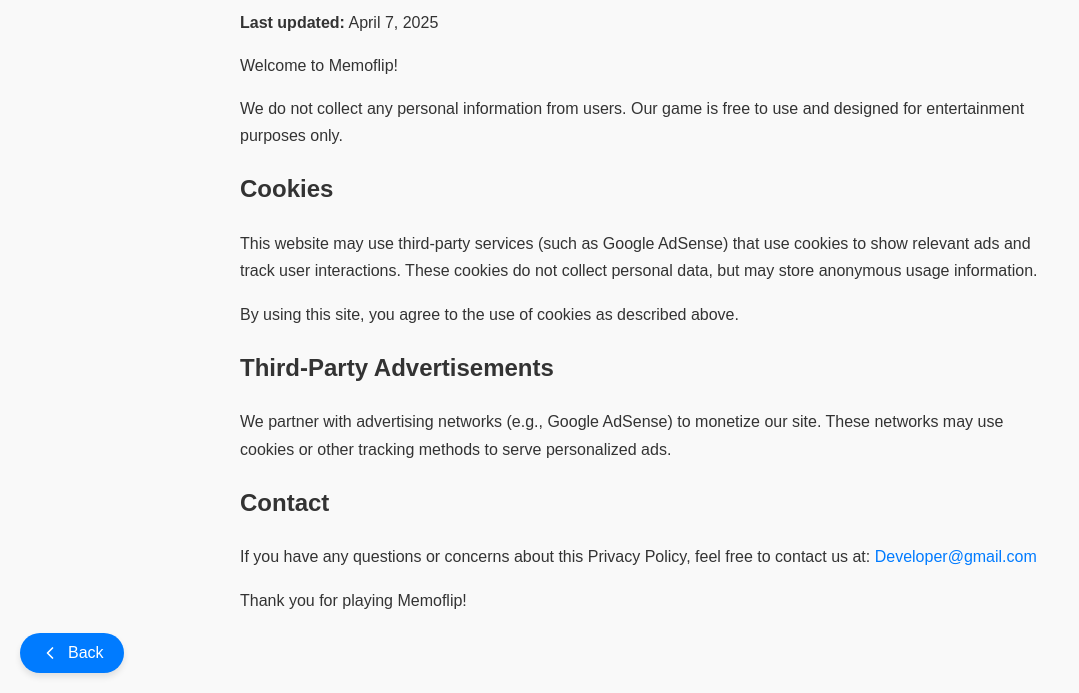
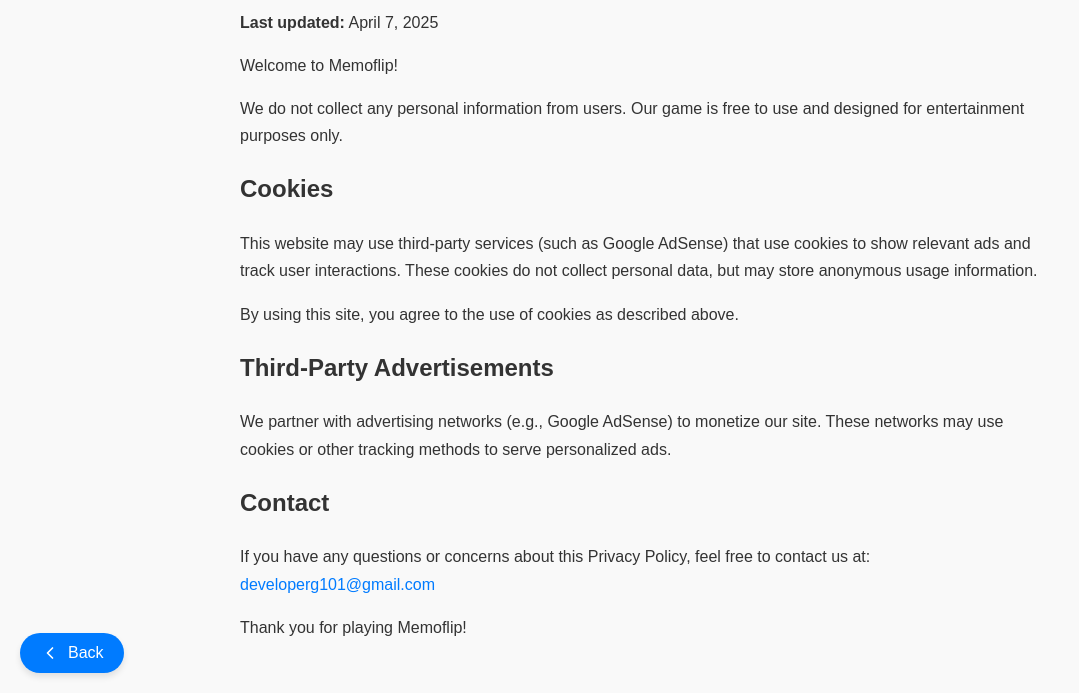
Before and after one commit to Gulsanam-Nuriddinova/memory-game, a plain HTML site: page privicy.html in a window 1280 px wide. Shown: the part 107-800 px from the top of the page, without its empty margins (0-1079 px from the left). Drawn offline with Linux system fonts and the light colour scheme.

Commit message:
email fixed

```diff
--- a/privicy.html
+++ b/privicy.html
@@ -24,7 +24,7 @@
   <p>We partner with advertising networks (e.g., Google AdSense) to monetize our site. These networks may use cookies or other tracking methods to serve personalized ads.</p>
 
   <h2>Contact</h2>
-  <p>If you have any questions or concerns about this Privacy Policy, feel free to contact us at: <a href="mailto:developerg101@gmail.com">Developer@gmail.com</a></p>
+  <p>If you have any questions or concerns about this Privacy Policy, feel free to contact us at: <a href="mailto:developerg101@gmail.com">developerg101@gmail.com</a></p>
 
   <p>Thank you for playing Memoflip!</p>
 
```
